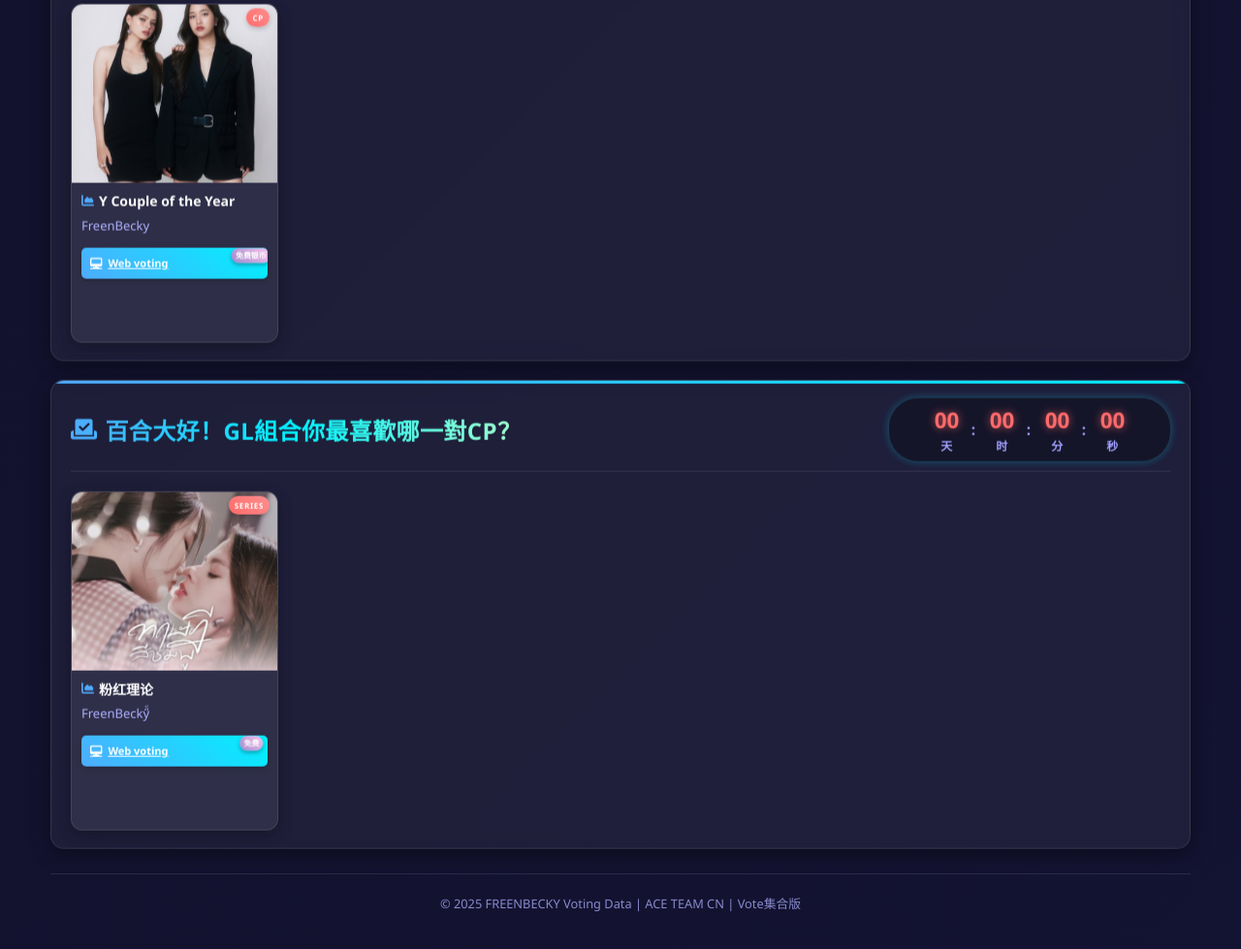
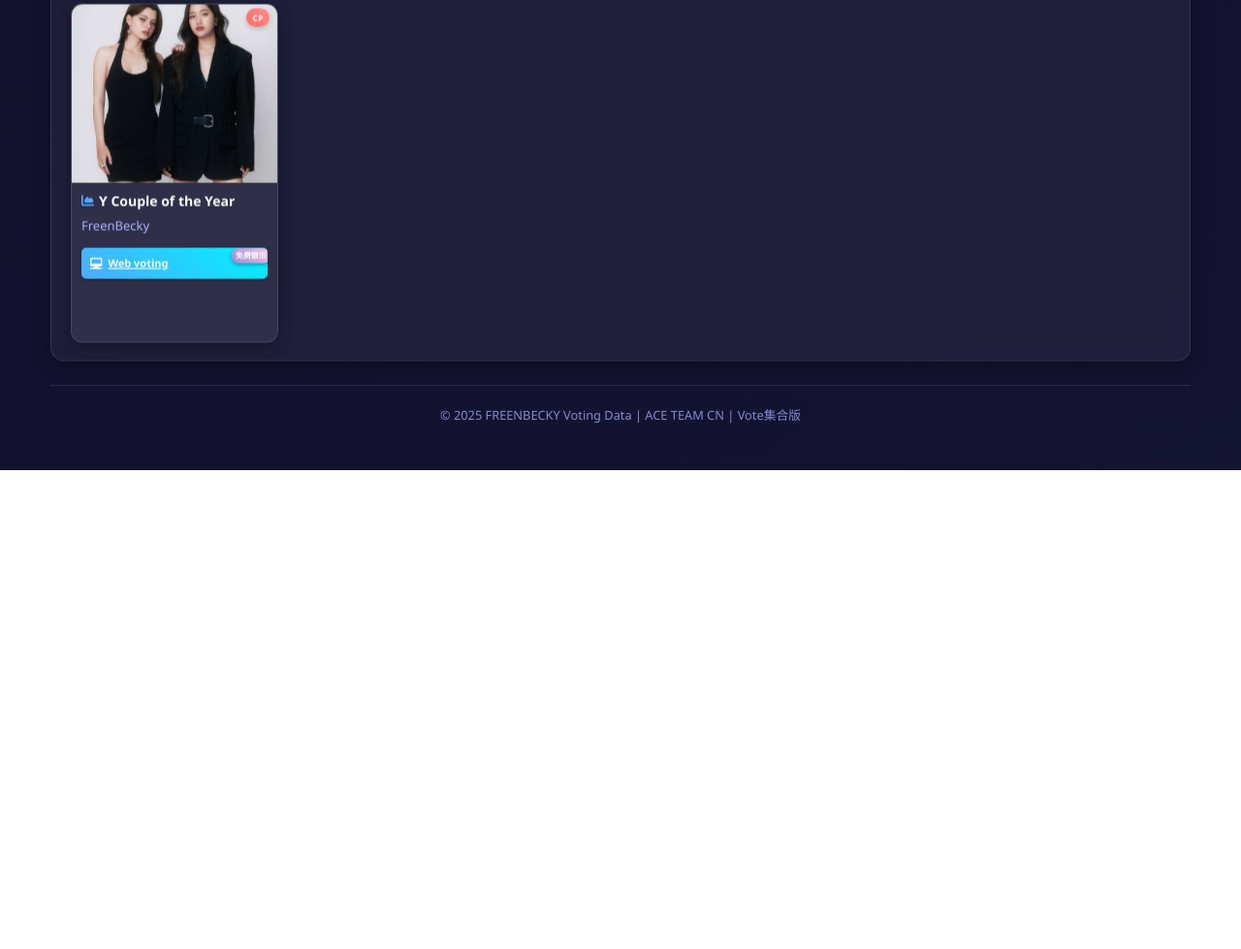
Before and after one commit to ANWYQ/fbvote, a plain HTML site: page zhcc/index.html in a window 1280 px wide. Shown: the part 2034-3013 px from the top of the page at 97% size. After the commit the page ends 2519 px from the top, so only its background shows below. Drawn offline with Linux system fonts and the light colour scheme.

Commit message:
Update index.html

```diff
--- a/zhcc/index.html
+++ b/zhcc/index.html
@@ -1018,59 +1018,7 @@
 		    </div>
 		</section>
 
-		<!-- 5平台 -->
-		<section class="platform-group floating">
-		    <div class="group-header">
-		        <h2 class="group-title"><i class="fas fa-vote-yea"></i> 百合大好！GL組合你最喜歡哪一對CP？</h2>
-		        <div class="countdown" id="countdown5">
-		            <div class="countdown-item">
-		                <div class="countdown-number" id="days5">00</div>
-		                <div class="countdown-label">天</div>
-		            </div>
-		            <div class="countdown-item">
-		                <div class="countdown-number" id="hours5">00</div>
-		                <div class="countdown-label">时</div>
-		            </div>
-		            <div class="countdown-item">
-		                <div class="countdown-number" id="minutes5">00</div>
-		                <div class="countdown-label">分</div>
-		            </div>
-		            <div class="countdown-item">
-		                <div class="countdown-number" id="seconds5">00</div>
-		                <div class="countdown-label">秒</div>
-		            </div>
-		        </div>
-		    </div>
 
-		    <p class="group-description">
-
-		    </p>
-
-		    <div class="cards-container">
-		        <!-- 卡片 1 -->
-		        <div class="card">
-		            <div class="card-image">
-		                <img src="./img/GAP.jpg" alt="粉红理论">
-		                <div class="card-badge">series</div>
-		            </div>
-		            <div class="card-content">
-		                <h3 class="card-title"><i class="fas fa-area-chart"></i> 粉红理论</h3>
-		                <p class="card-subtitle">FreenBeckyี้</p>
-		                <div class="card-buttons">
-		                    <a href="https://today.line.me/tw/v3/poll/8nlNNjn?utm_source=lineshare" class="card-btn btn-1">
-		                        <div class="btn-content">
-		                            <i class="fas fa-desktop"></i>
-		                            <span>Web voting</span>
-		                        </div>
-		                        <span class="btn-icon tag-pro">免费</span>
-		                    </a>
-
-		                </div>
-		            </div>
-		        </div>
-
-		    </div>
-		</section>
 
         <div class="footer">
             <p>© 2025 FREENBECKY Voting Data | ACE TEAM CN | Vote集合版</p>
@@ -1084,8 +1032,8 @@
             new Date("July 21, 2025 10:59:59").getTime(), // 第一组
             new Date("August 11, 2025 01:00:00").getTime(), // 第二组
             new Date("October 01, 2025 01:00:00").getTime(), // 第三组
-			new Date("August 01, 2025 01:00:00").getTime(), // 第四组
-			new Date("July 16, 2025 23:59:59").getTime()  // 第五组
+	    new Date("August 01, 2025 01:00:00").getTime(), // 第四组
+
         ];
 
         // 更新倒计时函数
```
